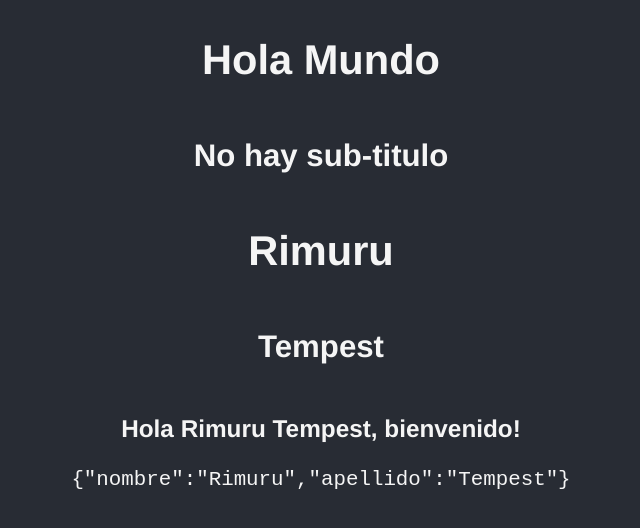
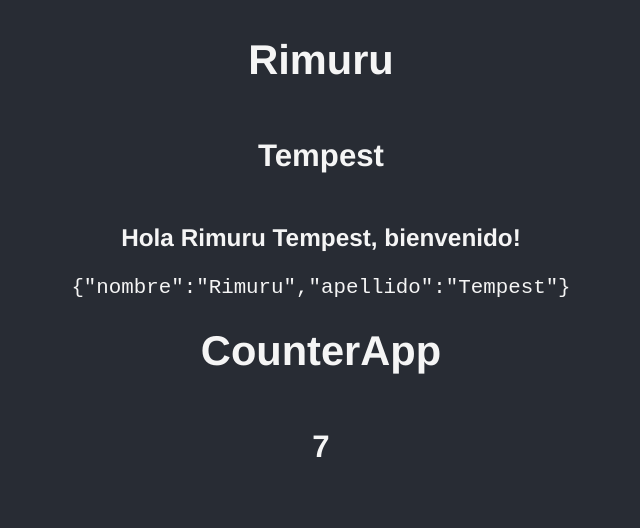
Before and after one commit to sebadio/React-Course, a React (Vite) app in the folder 03-counter-app/: page / in a window 1280 px wide. Shown: the top 528 px of the page, without its empty margins (319-959 px from the left). Built offline with nearby package versions, Linux system fonts and the light colour scheme.

Commit message:
Tarea Counter App

```diff
--- /dev/null
+++ b/03-counter-app/src/CounterApp.jsx
@@ -0,0 +1,20 @@
+import PropTypes from "prop-types";
+
+const CounterApp = ({ value }) => {
+  return (
+    <>
+      <h1>CounterApp</h1>
+      <h2> {value} </h2>
+    </>
+  );
+};
+
+CounterApp.propTypes = {
+  value: PropTypes.number.isRequired,
+};
+
+CounterApp.defaultProps = {
+  value: 0,
+};
+
+export default CounterApp;
--- a/03-counter-app/src/main.jsx
+++ b/03-counter-app/src/main.jsx
@@ -1,12 +1,14 @@
 import React from "react";
 import ReactDOM from "react-dom/client";
 import "./main.css";
-import App from "./FirstApp";
+// import App from "./FirstApp";
+import CounterApp from "./CounterApp";
 import RimuruFunction from "./Rimuru";
 
 ReactDOM.createRoot(document.getElementById("root")).render(
   <React.StrictMode>
-    <App title="Hola Mundo" />
+    {/* <App title="Hola Mundo" /> */}
     <RimuruFunction></RimuruFunction>
+    <CounterApp value={7}></CounterApp>
   </React.StrictMode>
 );
```
